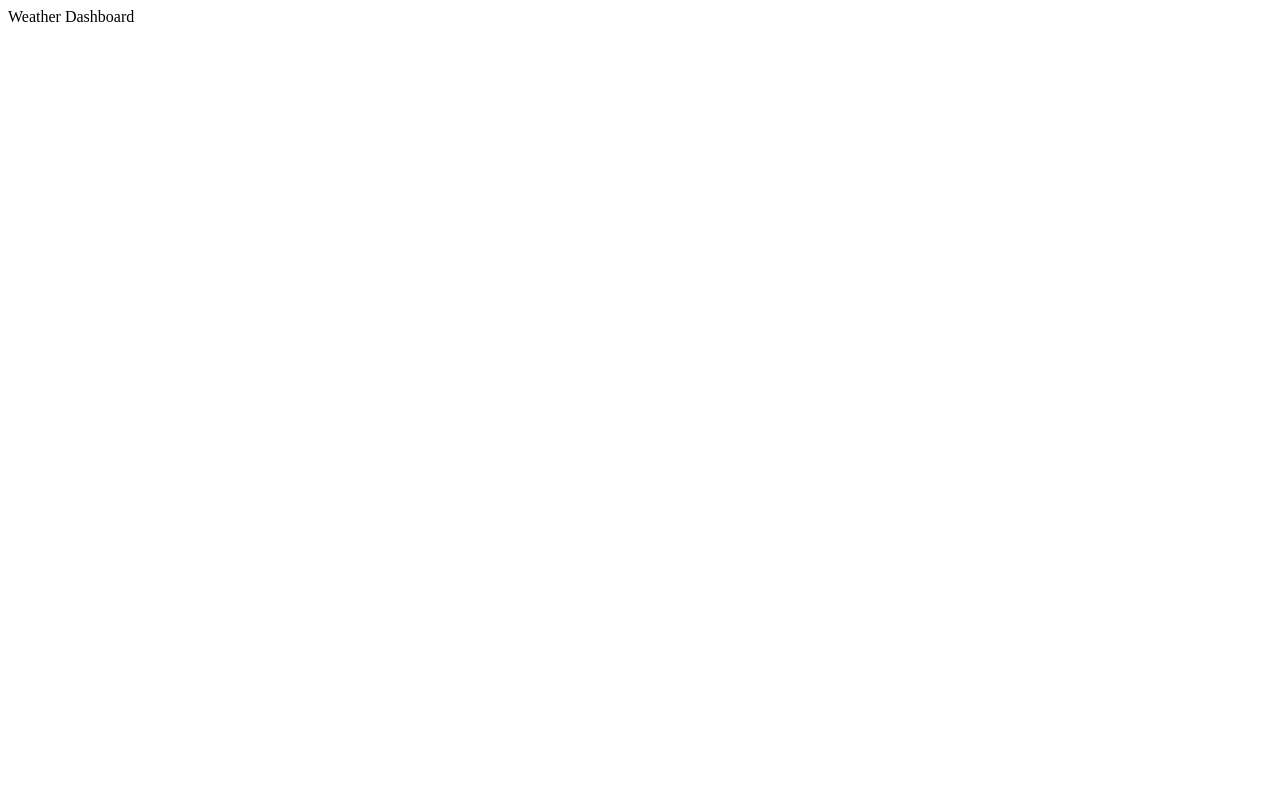
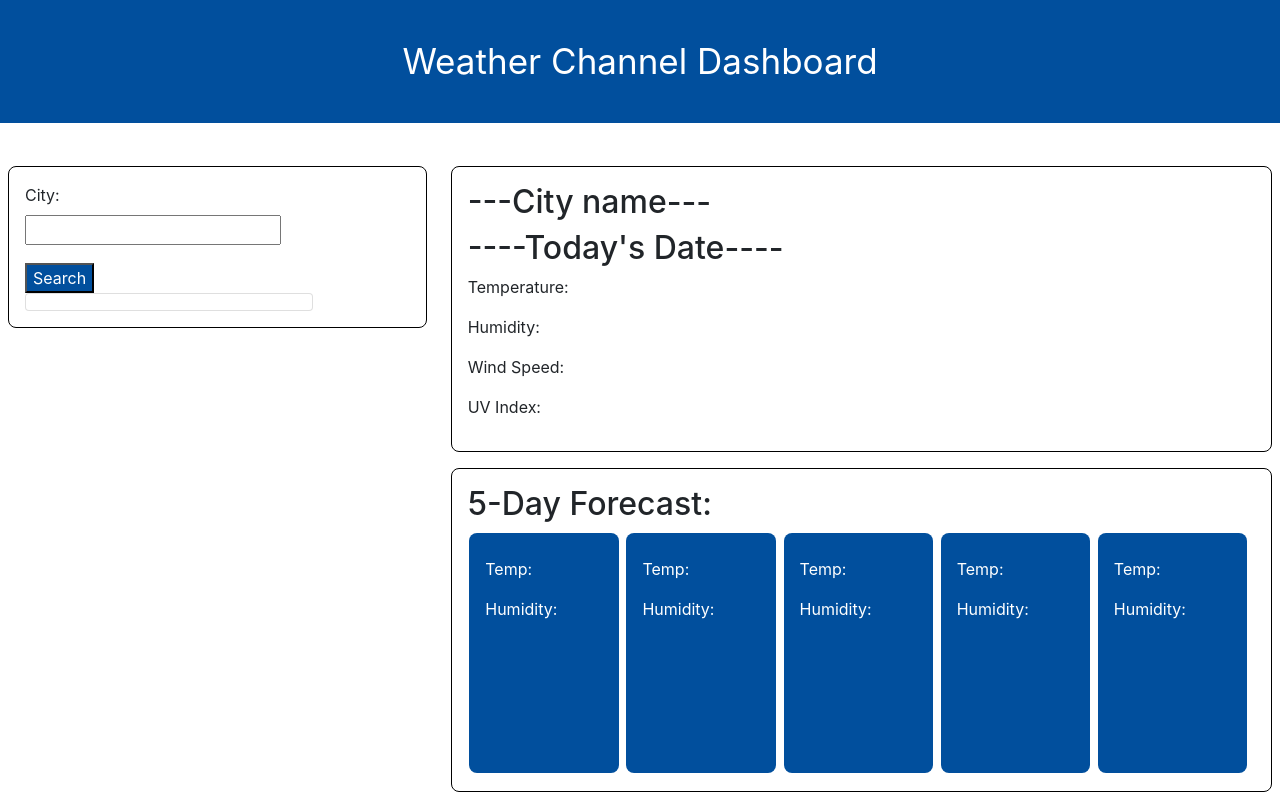
Before and after one commit to Isaias2020/Weather-Dashboard, a plain HTML site: page index.html in a window 1280 px wide. Drawn offline with nearby package versions, Linux system fonts and the light colour scheme.

Commit message:
created layout of dashboard

```diff
--- a/index.html
+++ b/index.html
@@ -4,12 +4,70 @@
 <head>
     <meta charset="UTF-8">
     <meta name="viewport" content="width=device-width, initial-scale=1.0">
+    <link rel="stylesheet" href="https://stackpath.bootstrapcdn.com/bootstrap/4.4.1/css/bootstrap.min.css"
+        integrity="sha384-Vkoo8x4CGsO3+Hhxv8T/Q5PaXtkKtu6ug5TOeNV6gBiFeWPGFN9MuhOf23Q9Ifjh" crossorigin="anonymous">
     <link rel="stylesheet" href="style.css" />
     <title>Weather Dashboard</title>
 </head>
 
 <body>
-    <header>Weather Dashboard</header>
+    <header>Weather Channel Dashboard</header>
+    <div id="search" class="container">
+        <form>
+            <label>City:</label>
+            <br>
+            <input inputname="searchTxt" class="city-form" id="searchBar" type="text">
+            <br><br>
+            <button type="button" id="searchcityBtn" class="searchcityButton searchcityButton:Hover">Search</button>
+        </form>
+        <div id="citiesSearched" class="card" style="width: 18rem;">
+            <ul class="citygroup citygroupflush"></ul>
+        </div>
+    </div>
+    <div class="container">
+        <h2 id="displayCity">---City name---</h2>
+        <h2 id="date">----Today's Date----</h2>
+        <h2 id="iconImage"></h2>
+
+        <p>Temperature: <span id="temperature"></span></p>
+        <p>Humidity: <span id="humidity"></span></p>
+        <p>Wind Speed: <span id="windSpeed"></span></p>
+        <p>UV Index: <span id="uvIndex"></span></p>
+    </div>
+    <div class="container">
+        <h2>5-Day Forecast:</h2>
+
+        <div id="eachDay" class="days">
+            <h4 id="theDate"></h4>
+            <span id="theIcon"></span>
+            <p>Temp: <span id="theTemp"></span></p>
+            <p>Humidity: <span id="theHumidity"></span></p>
+        </div>
+        <div id="eachDay" class="days">
+            <h4 id="theDate"></h4>
+            <span id="theIcon"></span>
+            <p>Temp: <span id="theTemp"></span></p>
+            <p>Humidity: <span id="theHumidity"></span></p>
+        </div>
+        <div id="eachDay" class="days">
+            <h4 id="theDate"></h4>
+            <span id="theIcon"></span>
+            <p>Temp: <span id="theTemp"></span></p>
+            <p>Humidity: <span id="theHumidity"></span></p>
+        </div>
+        <div id="eachDay" class="days">
+            <h4 id="theDate"></h4>
+            <span id="theIcon"></span>
+            <p>Temp: <span id="theTemp"></span></p>
+            <p>Humidity: <span id="theHumidity"></span></p>
+        </div>
+        <div id="eachDay" class="days">
+            <h4 id="theDate"></h4>
+            <span id="theIcon"></span>
+            <p>Temp: <span id="theTemp"></span></p>
+            <p>Humidity: <span id="theHumidity"></span></p>
+        </div>
+    </div>
 </body>
 
 </html>
--- a/style.css
+++ b/style.css
@@ -0,0 +1,51 @@
+header {
+    background-color: #014f9d;
+    width: 100%;
+    margin: 0 0 1em 0;
+    height: auto;
+    text-align: center;
+    color: #ffffff;
+    padding: 1em;
+    display: block;
+    font-size: 35px;
+}
+
+body {
+    font-family: -apple-system, BlinkMacSystemFont, 'Segoe UI', Roboto, Oxygen, Ubuntu, Cantarell, 'Open Sans', 'Helvetica Neue', sans-serifs;
+    font-size: 16px;
+}
+
+.container#search{
+    width: calc((100%/3) - 0.5em);
+    float:left;
+}
+
+.searchcityButton {
+    background-color: #014f9d;
+    color: #ffffff;
+}
+
+#searchBar {
+    float: left;
+}
+
+.container {
+    padding: 1em;
+    margin: 0.5em;
+    float: right;
+    height: 100%;
+    border: 1px solid black;
+    border-radius: 8px;
+    width: calc(((100% / 3) * 2) - 2em);
+}
+
+.days {
+    display: inline-block;
+    background-color: #014f9d;
+    color: #ffffff;
+    height: 30vh;
+    width: calc((100% /5) - 0.5em);
+    padding: 1em;
+    margin: 0.1em;
+    border-radius: 8px;
+}
```
